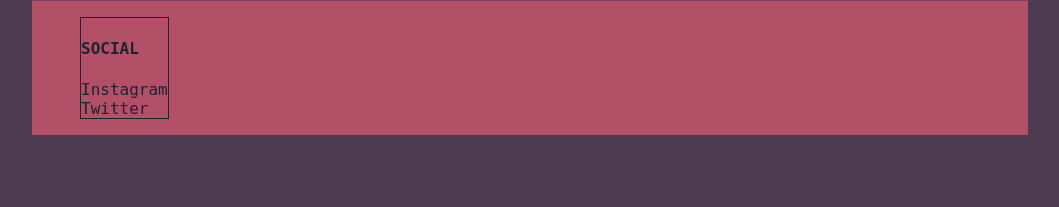
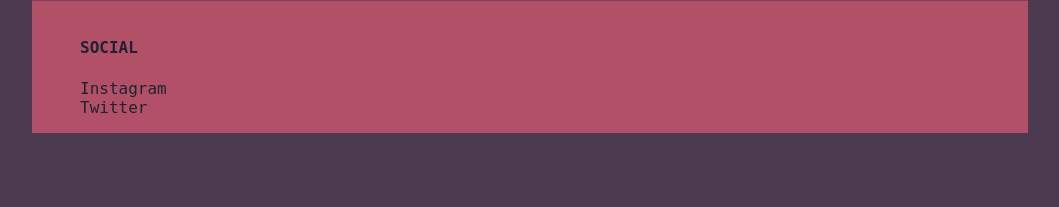
Before and after one commit to tulushendrian/tulushendrian.github.io, a PHP site: page / in a window 1280 px wide. Shown: the part 428-635 px from the top of the page, without its empty margins (110-1169 px from the left). Run offline with PHP 8.4, Linux system fonts and the light colour scheme.

Commit message:
Update styles.css

```diff
--- a/styles.css
+++ b/styles.css
@@ -58,7 +58,7 @@ p a:hover {
 
 .col-footer {
   //width: 100%;
-  border: 1px solid;
+  //border: 1px solid;
   display: grid;
 }
 
```
